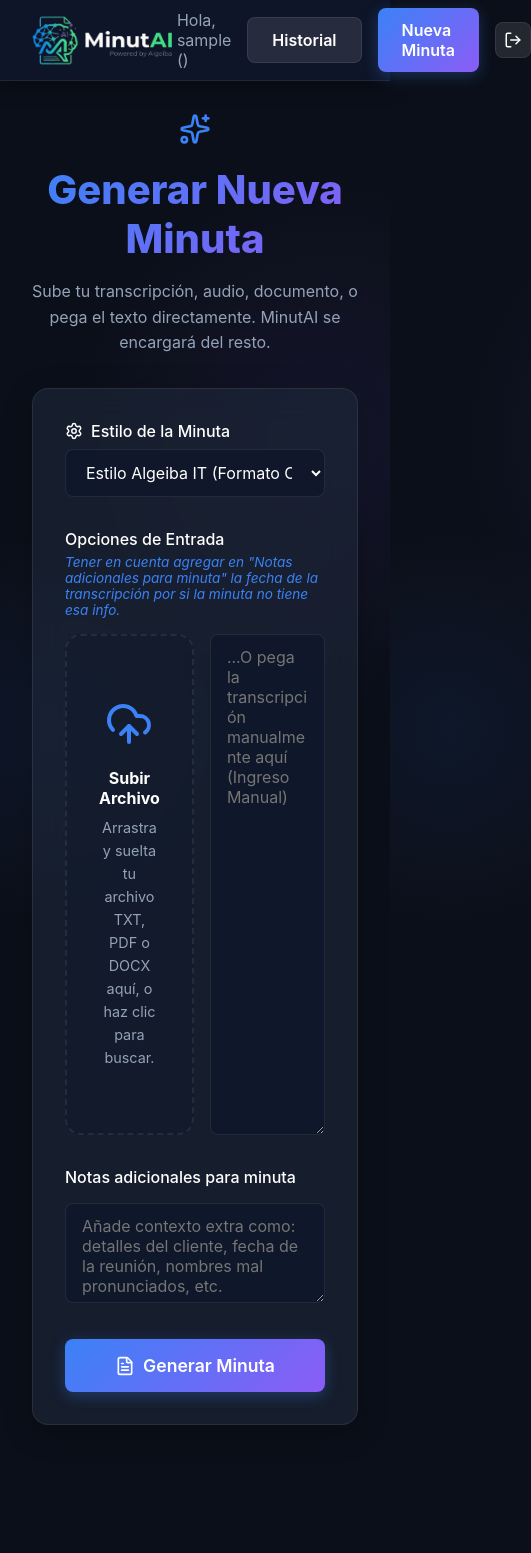
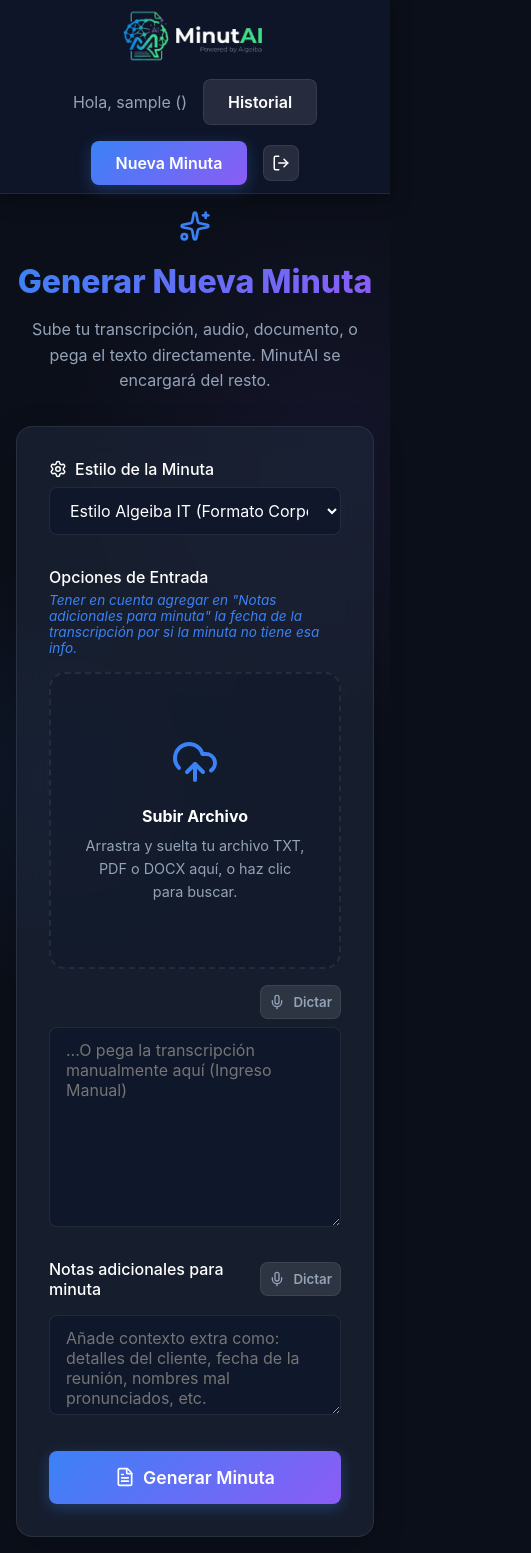
Before and after one commit to atlascore01/MinutAI, a Next.js app in the folder dashboard/: page /upload in a window 390 px wide. Shown: the whole page, 531 px wide, since content can reach past the window. Before the commit the page ends 1457 px from the top, so only its background shows below. Built offline with nearby package versions, Linux system fonts and the light colour scheme; sample sign-in values are in the browser's storage.

Commit message:
feat: mobile responsive layout and speech-to-text dictation

```diff
--- a/dashboard/src/app/globals.css
+++ b/dashboard/src/app/globals.css
@@ -264,3 +264,45 @@
   gap: 1.5rem;
   margin-top: 2rem;
 }
+
+/* Utilities */
+.upload-grid {
+  display: grid;
+  grid-template-columns: 1fr 1fr;
+  gap: 1rem;
+  margin-top: 1rem;
+}
+
+.login-wrapper {
+  display: flex;
+  align-items: center;
+  justify-content: center;
+  min-height: calc(100vh - 4rem); /* Full height minus any padding */
+  width: 100%;
+}
+
+/* Mobile Responsiveness */
+@media (max-width: 768px) {
+  .header {
+    flex-direction: column;
+    padding: 1rem;
+    gap: 1rem;
+  }
+
+  .header nav {
+    flex-wrap: wrap;
+    justify-content: center;
+  }
+
+  .upload-grid {
+    grid-template-columns: 1fr;
+  }
+
+  .container {
+    padding: 1rem;
+  }
+
+  h1 {
+    font-size: 2rem;
+  }
+}
--- a/dashboard/src/app/login/page.js
+++ b/dashboard/src/app/login/page.js
@@ -23,7 +23,8 @@
   };
 
   return (
-    <div style={{ maxWidth: '400px', margin: '4rem auto', padding: '2rem' }} className="card">
+    <div className="login-wrapper">
+      <div style={{ maxWidth: '400px', width: '100%', padding: '2rem' }} className="card">
         <div style={{ textAlign: 'center', marginBottom: '2rem' }}>
           <img src="/logo%20(2).png" alt="MinutAI Logo" style={{ height: '100px', objectFit: 'contain' }} />
         </div>
@@ -67,5 +68,6 @@
           </button>
         </form>
       </div>
+    </div>
   );
 }
--- a/dashboard/src/app/upload/page.js
+++ b/dashboard/src/app/upload/page.js
@@ -2,7 +2,7 @@
 
 import { useState, useRef, useEffect } from 'react';
 import { useRouter } from 'next/navigation';
-import { UploadCloud, FileText, Settings, Sparkles, Loader2 } from 'lucide-react';
+import { UploadCloud, FileText, Settings, Sparkles, Loader2, Mic, MicOff } from 'lucide-react';
 import { useAuth } from '../../context/AuthContext';
 
 export default function UploadPage() {
@@ -14,13 +14,72 @@
   const [style, setStyle] = useState('Estilo Algeiba IT');
   const [loading, setLoading] = useState(false);
   const [dragActive, setDragActive] = useState(false);
+  const [isRecordingText, setIsRecordingText] = useState(false);
+  const [isRecordingNotes, setIsRecordingNotes] = useState(false);
   const fileInputRef = useRef(null);
+  const recognitionRef = useRef(null);
 
   useEffect(() => {
     if (user?.area) {
       setStyle(user.area === 'T&C' ? 'Estilo Algeiba T&C' : 'Estilo Algeiba IT');
     }
   }, [user]);
+
+  const toggleRecording = (target) => {
+    if ((target === 'text' && isRecordingText) || (target === 'notes' && isRecordingNotes)) {
+      if (recognitionRef.current) {
+        recognitionRef.current.stop();
+      }
+      return;
+    }
+
+    const SpeechRecognition = window.SpeechRecognition || window.webkitSpeechRecognition;
+    if (!SpeechRecognition) {
+      alert("Tu navegador no soporta la función de micrófono. Usa Chrome o Safari.");
+      return;
+    }
+
+    const recognition = new SpeechRecognition();
+    recognition.lang = 'es-ES';
+    recognition.interimResults = true;
+    recognition.continuous = true;
+
+    recognition.onstart = () => {
+      if (target === 'text') setIsRecordingText(true);
+      if (target === 'notes') setIsRecordingNotes(true);
+    };
+
+    recognition.onresult = (event) => {
+      let finalTranscript = '';
+      for (let i = event.resultIndex; i < event.results.length; ++i) {
+        if (event.results[i].isFinal) {
+          finalTranscript += event.results[i][0].transcript + ' ';
+        }
+      }
+
+      if (finalTranscript) {
+        if (target === 'text') {
+          setText(prev => (prev + ' ' + finalTranscript).trim());
+        } else if (target === 'notes') {
+          setAdditionalNotes(prev => (prev + ' ' + finalTranscript).trim());
+        }
+      }
+    };
+
+    recognition.onerror = (event) => {
+      console.error(event.error);
+      if (target === 'text') setIsRecordingText(false);
+      if (target === 'notes') setIsRecordingNotes(false);
+    };
+
+    recognition.onend = () => {
+      if (target === 'text') setIsRecordingText(false);
+      if (target === 'notes') setIsRecordingNotes(false);
+    };
+
+    recognitionRef.current = recognition;
+    recognition.start();
+  };
 
   const handleDrag = (e) => {
     e.preventDefault();
@@ -132,7 +191,7 @@
               Tener en cuenta agregar en "Notas adicionales para minuta" la fecha de la transcripción por si la minuta no tiene esa info.
             </span>
           </label>
-          <div style={{ display: 'grid', gridTemplateColumns: '1fr 1fr', gap: '1rem', marginTop: '1rem' }}>
+          <div className="upload-grid">
 
             {/* Opción 1: Archivo */}
             <div
@@ -165,7 +224,25 @@
             </div>
 
             {/* Opción 2: Texto Directo */}
-            <div>
+            <div style={{ display: 'flex', flexDirection: 'column' }}>
+              <div style={{ display: 'flex', justifyContent: 'flex-end', marginBottom: '0.5rem' }}>
+                <button
+                  type="button"
+                  onClick={() => toggleRecording('text')}
+                  className="btn btn-secondary"
+                  style={{
+                    padding: '0.5rem',
+                    display: 'flex',
+                    alignItems: 'center',
+                    gap: '0.5rem',
+                    borderColor: isRecordingText ? 'var(--danger)' : 'var(--card-border)',
+                    color: isRecordingText ? 'var(--danger)' : 'var(--text-secondary)'
+                  }}
+                  title={isRecordingText ? 'Detener grabación' : 'Dictar por micrófono'}
+                >
+                  {isRecordingText ? <><MicOff size={16} /> Grabando...</> : <><Mic size={16} /> Dictar</>}
+                </button>
+              </div>
               <textarea
                 className="textarea"
                 placeholder="...O pega la transcripción manualmente aquí (Ingreso Manual)"
@@ -179,7 +256,25 @@
         </div>
 
         <div className="input-group" style={{ marginTop: '2rem' }}>
-          <label>Notas adicionales para minuta</label>
+          <div style={{ display: 'flex', justifyContent: 'space-between', alignItems: 'center', marginBottom: '0.5rem' }}>
+            <label style={{ marginBottom: 0 }}>Notas adicionales para minuta</label>
+            <button
+              type="button"
+              onClick={() => toggleRecording('notes')}
+              className="btn btn-secondary"
+              style={{
+                padding: '0.5rem',
+                display: 'flex',
+                alignItems: 'center',
+                gap: '0.5rem',
+                borderColor: isRecordingNotes ? 'var(--danger)' : 'var(--card-border)',
+                color: isRecordingNotes ? 'var(--danger)' : 'var(--text-secondary)'
+              }}
+              title={isRecordingNotes ? 'Detener grabación' : 'Dictar por micrófono'}
+            >
+              {isRecordingNotes ? <><MicOff size={16} /> Grabando...</> : <><Mic size={16} /> Dictar</>}
+            </button>
+          </div>
           <textarea
             className="textarea"
             placeholder="Añade contexto extra como: detalles del cliente, fecha de la reunión, nombres mal pronunciados, etc."
```
Lines whose indentation alone changed are shown as unchanged.
